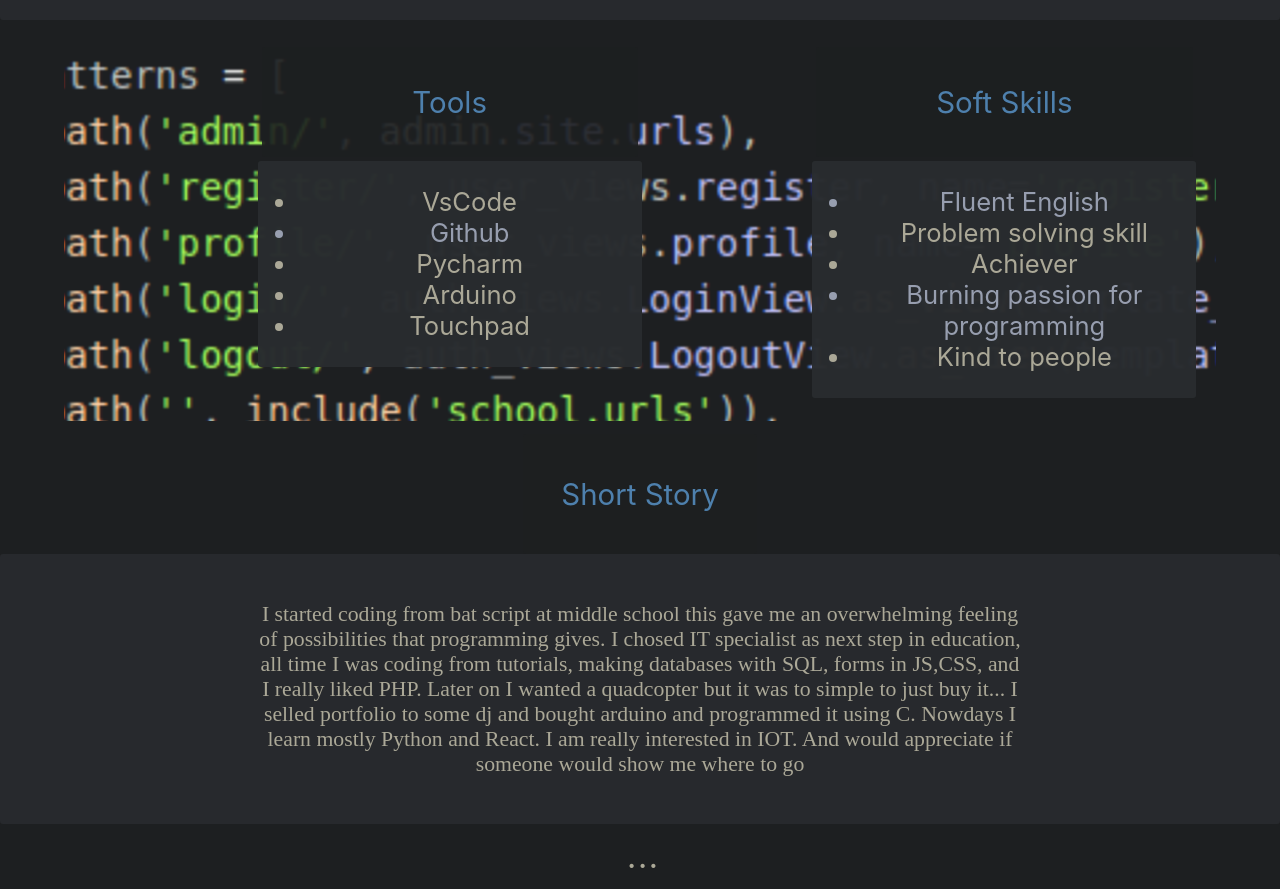
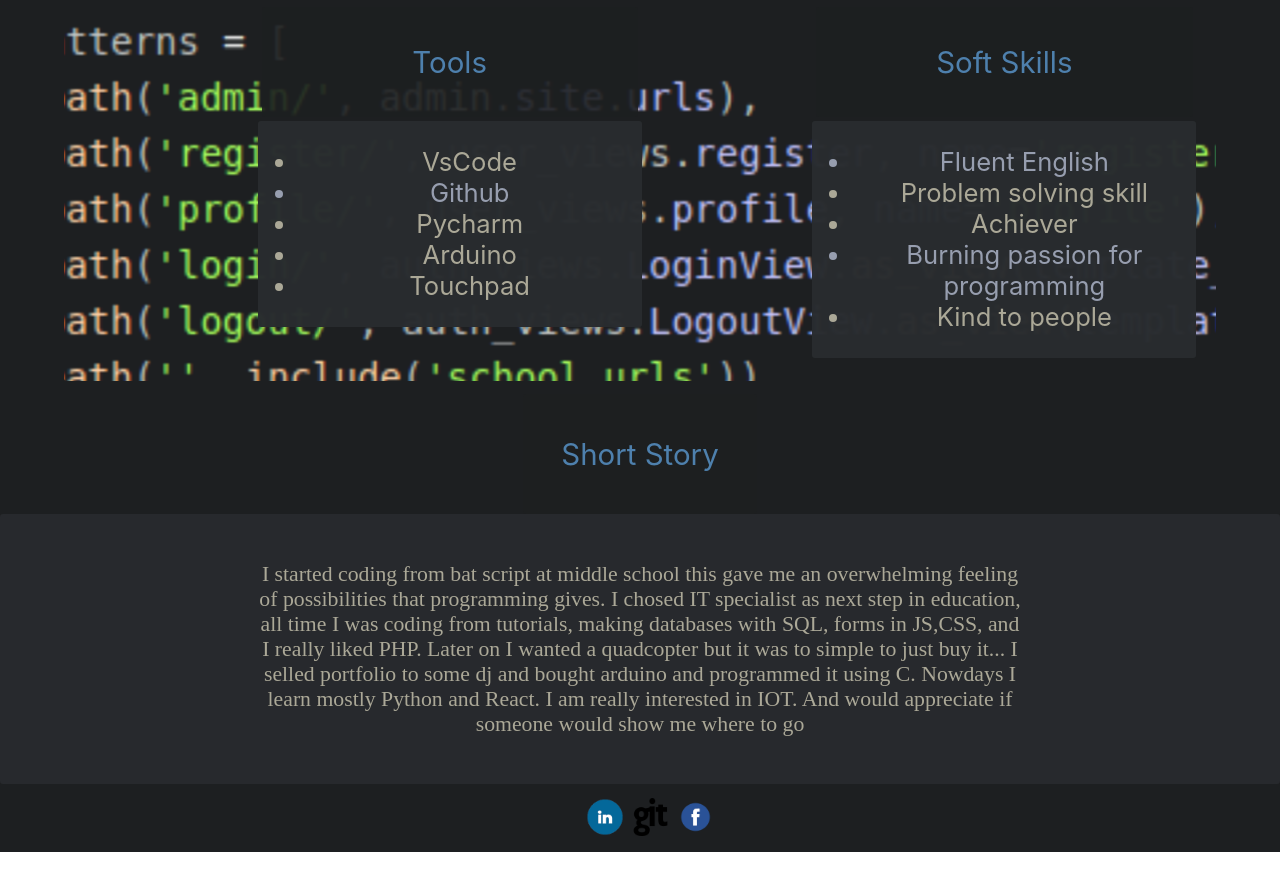
Before and after one commit to m4t1ce/ghpages, a React app: page / in a window 1280 px wide. Shown: the part 1379-2268 px from the top of the page. After the commit the page ends 2231 px from the top, so only its background shows below. Built offline with nearby package versions, Linux system fonts and the light colour scheme.

Commit message:
addedSocialAccounts

```diff
--- a/src/components/App.js
+++ b/src/components/App.js
@@ -14,7 +14,7 @@ function App() {
   return (
     <div className="App">
         <Parallax bgImage={require('../images/image1.png')} strength={600}>
-          <div className="Parallax" style={{ width:"100vw", height: "60vh"}}>
+          <div className="Parallax" style={{ width:"100vw", height: "55vh"}}>
           </div>
         </Parallax>
       <Info/>
--- a/src/components/SocialMedia.js
+++ b/src/components/SocialMedia.js
@@ -1,17 +1,19 @@
 import "../styles/App.css"
+import LinkedIn from "../images/LinkedIn.png"
+import Git from "../images/git.png"
+import Facebook from "../images/fb.png"
 import React, { Component } from 'react';
 
 class SocialMedia extends React.Component {
     render() {
     return (
         <div className="SocialMedia">
-            <div>.</div>
-            <div>.</div>
-            <div>.</div>
+            <div ><a href="www.linkedin.com/in/mati-ce-01716b196"><img src={LinkedIn} alt="alt"></img></a></div>
+            <div ><a href="https://github.com/m4t1ce"><img src={Git} alt="alt"></img></a></div>
+            <div ><a href="https://www.facebook.com/mateusz.berserk.35"><img src={Facebook} alt="alt"></img></a></div>
         </div>
       );
     }
   }
 
-
 export default SocialMedia
--- a/src/components/serviceWorker.js
+++ b/src/components/serviceWorker.js
@@ -53,7 +53,6 @@ export function register(config) {
     });
   }
 }
-
 function registerValidSW(swUrl, config) {
   navigator.serviceWorker
     .register(swUrl)
--- a/src/styles/App.css
+++ b/src/styles/App.css
@@ -119,14 +119,16 @@
 }
 .SocialMedia{
   display: flex;
-  justify-items: space-between;
   flex-direction: row;
   padding:1%;
 }
 .SocialMedia div{
   border-radius: 100%;
-  /* background-color:#22222271; */
   margin: 1% 3% 1% 3%;
+  height: 5vh;
+}
+.SocialMedia img{
+  height: 3vw;
 }
 
 @media only screen and (max-width: 600px) {
```
Also changed, not shown: package.json (+5 -2 lines), src/images/LinkedIn.png (added), src/images/fb.png (added), src/images/git.png (added).
